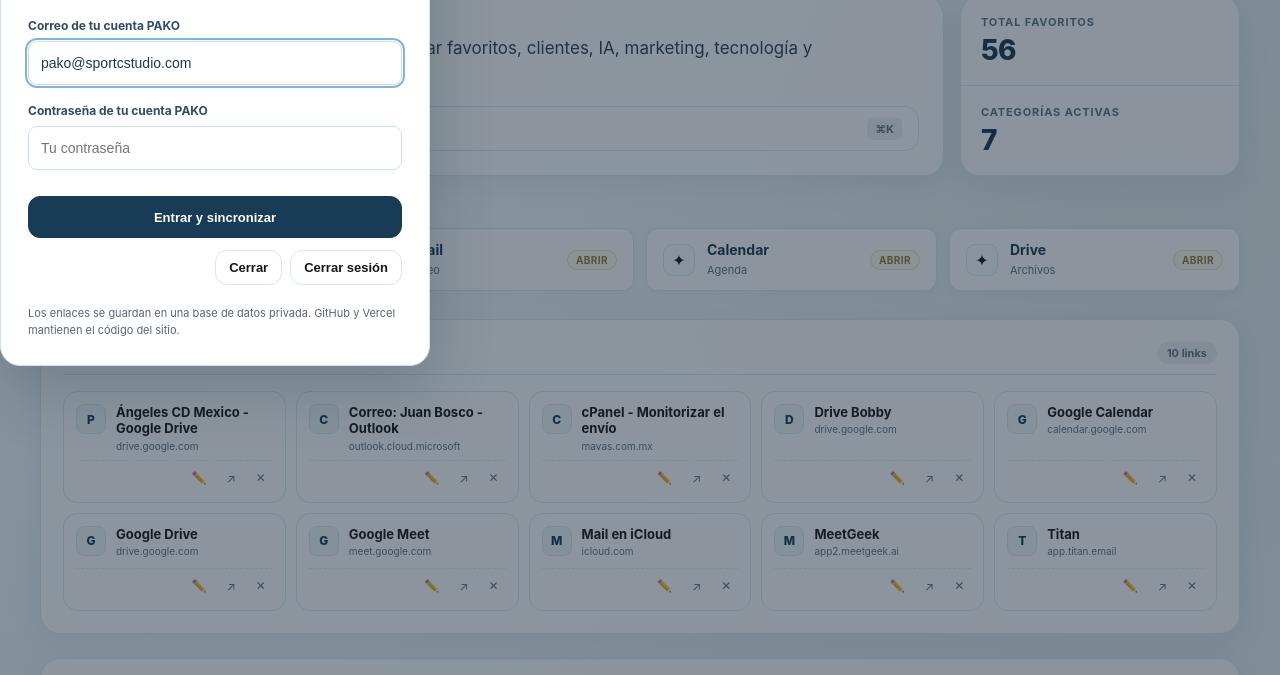
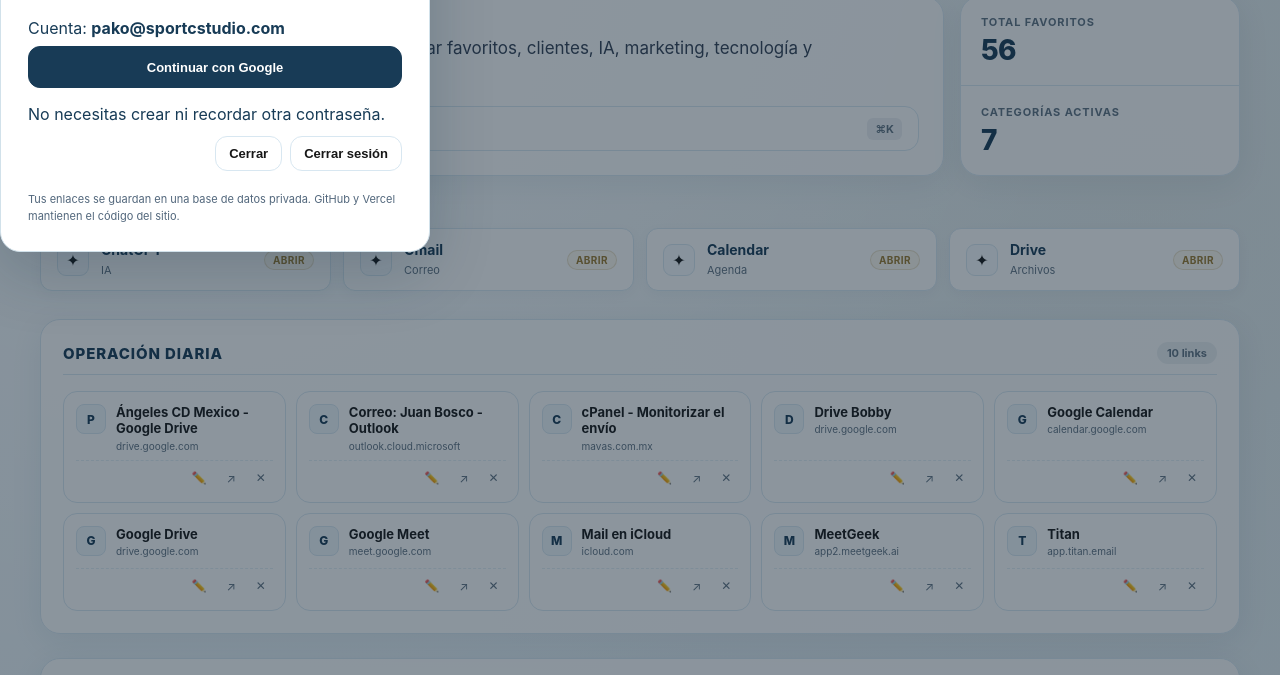
Before and after one commit to pakostudio/pakoOS, a plain HTML site: page index.html in a window 1280 px wide. Both pictures are taken after a click on the button "Activar nube". Shown: the part 104-779 px from the top of the page. Drawn offline with Linux system fonts and the light colour scheme.

Commit message:
fix(pakoOS): replace mistaken password form with Google sign-in

```diff
--- a/index.html
+++ b/index.html
@@ -184,23 +184,21 @@
     </div>
   </dialog>
 
-  <!-- Acceso privado a Supabase: la contraseña nunca se incluye en el código -->
+  <!-- Acceso privado con cuenta Google ya vinculada al usuario PAKO -->
   <dialog id="cloudLoginDialog" class="cloud-dialog" aria-labelledby="cloudDialogTitle">
     <h2 id="cloudDialogTitle">Tus favoritos, sincronizados</h2>
-    <p id="cloudAccountHint">Inicia sesión con tu cuenta PAKO para guardar y recuperar tus cambios en Mac, iPhone y otros dispositivos.</p>
-    <form id="cloudLoginForm" class="cloud-login-form">
-      <label for="cloudEmail">Correo de tu cuenta PAKO</label>
-      <input id="cloudEmail" type="email" value="pako@sportcstudio.com" autocomplete="username" required>
-      <label for="cloudPassword">Contraseña de tu cuenta PAKO</label>
-      <input id="cloudPassword" type="password" autocomplete="current-password" placeholder="Tu contraseña" required>
+    <p id="cloudAccountHint">Accede con tu cuenta de Google para guardar tus favoritos de forma privada en tu Mac y iPhone.</p>
+    <div id="cloudLoginForm" class="cloud-login-form">
+      <p class="cloud-login-email">Cuenta: <strong>pako@sportcstudio.com</strong></p>
+      <button id="cloudGoogleBtn" type="button" class="btn primary">Continuar con Google</button>
       <p id="cloudError" class="cloud-error" role="alert" aria-live="polite"></p>
-      <button id="cloudLoginBtn" type="submit" class="btn primary">Entrar y sincronizar</button>
-    </form>
+      <p class="cloud-login-help">No necesitas crear ni recordar otra contraseña.</p>
+    </div>
     <div class="cloud-dialog-actions">
       <button type="button" class="btn" id="cloudCloseBtn">Cerrar</button>
       <button type="button" class="btn" id="cloudLogoutBtn" hidden>Cerrar sesión</button>
     </div>
-    <p class="cloud-security-note">Los enlaces se guardan en una base de datos privada. GitHub y Vercel mantienen el código del sitio.</p>
+    <p class="cloud-security-note">Tus enlaces se guardan en una base de datos privada. GitHub y Vercel mantienen el código del sitio.</p>
   </dialog>
 
 </body>
```
